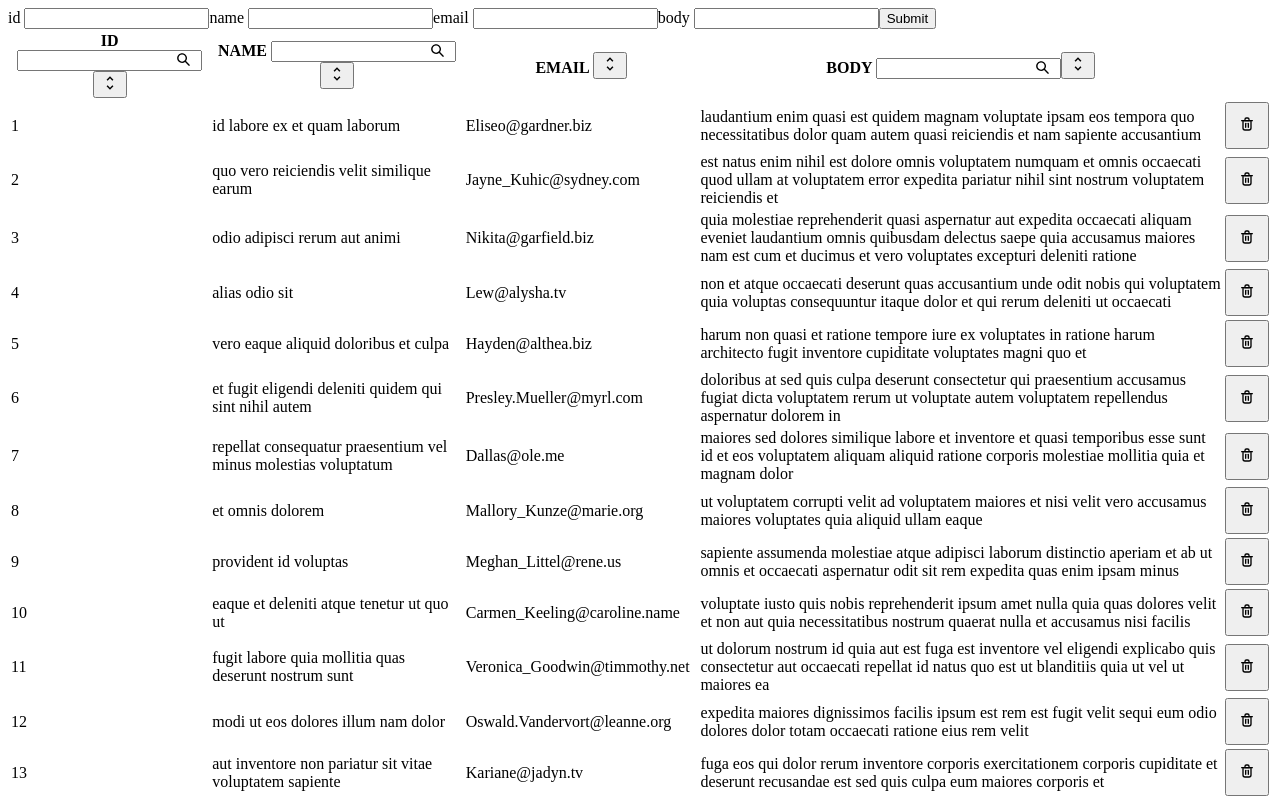
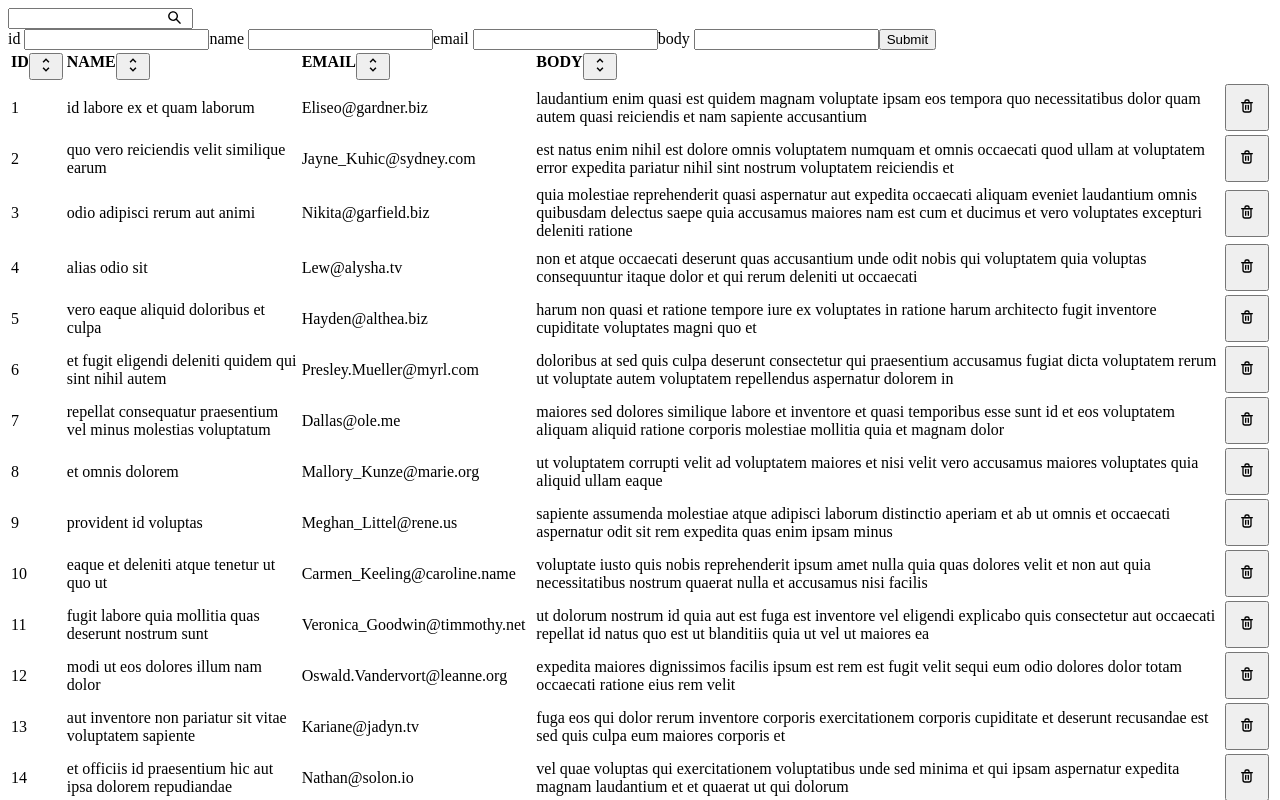
Before and after one commit to DaMishalkina/vue-spa-to-work-with-tables, a Vue app: page / in a window 1280 px wide. Shown: the top 800 px of the page. Built offline with nearby package versions, Linux system fonts and the light colour scheme.

Commit message:
one search component for whole table

```diff
--- a/src/components/Table/TableTemplate.vue
+++ b/src/components/Table/TableTemplate.vue
@@ -2,7 +2,6 @@
 import {defineComponent} from "vue";
 
 import TableRow from "./TableRow.vue";
-import SearchComponent from "../SearchComponent.vue";
 import IconSort from "../icons/IconSort.vue";
 
 import type { PropType } from "vue";
@@ -14,7 +13,7 @@ interface Object {
 
 interface Objects extends Array<Object>{}
 export default defineComponent ({
-  components: {IconSort, TableRow, SearchComponent},
+  components: {IconSort, TableRow},
   data(){
     return {
       pageNumber: 1 as number,
@@ -29,10 +28,6 @@ export default defineComponent ({
     deleteRow: {
       type: Function,
       required: false
-    },
-    searchValues: {
-      type: Object as PropType<Object>,
-      required: false,
     },
     handleInput: Function,
     tableHeaders: Array,
@@ -56,25 +51,18 @@ export default defineComponent ({
     onInput(event: InputEvent){
       this.handleInput !== undefined && this.handleInput(event)
     },
-    isFieldSearchable(index: string){
-      return Object.keys(this.searchValues as Object).indexOf(index) !== -1;
-    }
   },
 })
 </script>
 <template>
-  <table>
-    <thead>
-      <tr>
-        <th v-for="(header, index) in this.tableHeaders" :key="index">
-          <div>
+  <table class="table">
+    <thead class="table__heading">
+      <tr class="table__headers">
+        <th class="header table__header" v-for="(header, index) in this.tableHeaders" :key="index">
+          <div class="header-container">
+            <div></div>
             {{header}}
-            <SearchComponent
-                v-if="isFieldSearchable(header.toLowerCase())"
-                :default-value="searchValues[header.toLowerCase()]"
-                :id="header.toLowerCase()"
-                :handle-input="onInput" />
-            <button @click="this.sortData(header, this.isAscendingObject[header])">
+            <button class="header-container__button button" @click="this.sortData(header, this.isAscendingObject[header])">
               <IconSort />
             </button>
           </div>
@@ -92,4 +80,7 @@ export default defineComponent ({
   </table>
 </template>
 <style>
+.header-container {
+  display: flex;
+}
 </style>
--- a/src/components/UsersTable.vue
+++ b/src/components/UsersTable.vue
@@ -5,6 +5,7 @@ import {computed, onMounted, ref} from "vue";
 import TableTemplate from "./Table/TableTemplate.vue";
 import PaginationComponent from "./PaginationComponent.vue";
 import AddData from "./AddData.vue";
+import SearchComponent from "./SearchComponent.vue";
 
 const TABLE_HEADERS = ["ID", "NAME", "EMAIL", "BODY" ];
 const USERS_PER_PAGE = 50;
@@ -19,9 +20,6 @@ type User = {
 
 const users = ref([] as User[]);
 const usersArray = ref([] as User[]);
-type SearchValuesType = {
-  [key: string]: string
-}
 
 interface DataField {
   name: string,
@@ -29,11 +27,7 @@ interface DataField {
   isVisible: boolean,
 }
 interface DataFields extends Array<DataField>{}
-let searchValues = ref({
-  "id": "",
-  "name": "",
-  "body": "",
-} as SearchValuesType);
+let searchValue = ref("");
 const usersPerPage: number = USERS_PER_PAGE;
 let currentPageNumber = ref(1);
 const getUsers = async() => {
@@ -54,15 +48,12 @@ const paginatedUsers = computed(() => {
 
 const search = () => {
   let result = [...usersArray.value];
-  Object.entries(searchValues.value).forEach((searchValue: string[]) => {
-    const [key, value]: string[] = searchValue;
-    const newValue = value.toString().toLowerCase();
-    if (newValue !== ""){
-      result = result.filter(user => {
-        return (user[key as keyof User] as string).toString().toLowerCase().includes(newValue);
-      })
-    }
-  })
+  const newSearchValue = searchValue.value.toString().toLowerCase();
+  if (newSearchValue !== ""){
+    result = result.filter(user => {
+      return Object.values(user).join("").toString().toLowerCase().includes(newSearchValue)
+    })
+  }
 
   return result;
 };
@@ -87,12 +78,7 @@ const dataFields = computed(() => {
 })
 
 const isDataFiltered = computed(() => {
-  const trueArray: boolean[] = [];
-  Object.values(searchValues.value).forEach(value => {
-    value.toString().length > 0 && trueArray.push(true)
-  });
-
-  return trueArray.length > 0;
+  return searchValue.value.length > 0;
 })
 
 const handlePageClick = (page: number) => {
@@ -125,8 +111,7 @@ const deleteItem = (objectToDelete: User) =>{
 }
 
 const handleInput = (event: InputEvent) => {
-  const id = (event?.target as HTMLInputElement)?.id;
-  searchValues.value[id as keyof SearchValuesType] = (event?.target as HTMLInputElement)?.value;
+  searchValue.value = (event?.target as HTMLInputElement)?.value;
 }
 
 const handleSubmit = (data: User) => {
@@ -143,11 +128,15 @@ onMounted(() => {
 
 <template>
   <main>
+    <SearchComponent
+        :handle-input="handleInput"
+        :default-value="searchValue"
+        :default-type="typeof searchValue.value"
+    />
     <AddData :add-data="handleSubmit" :default-data-fields="dataFields" />
     <TableTemplate
         :sort-column-data="sortData"
         :delete-row="deleteItem"
-        :search-values="searchValues"
         :handle-input="handleInput"
         :table-data="isDataFiltered ? filteredItems : paginatedUsers"
         :table-headers="TABLE_HEADERS"
```
